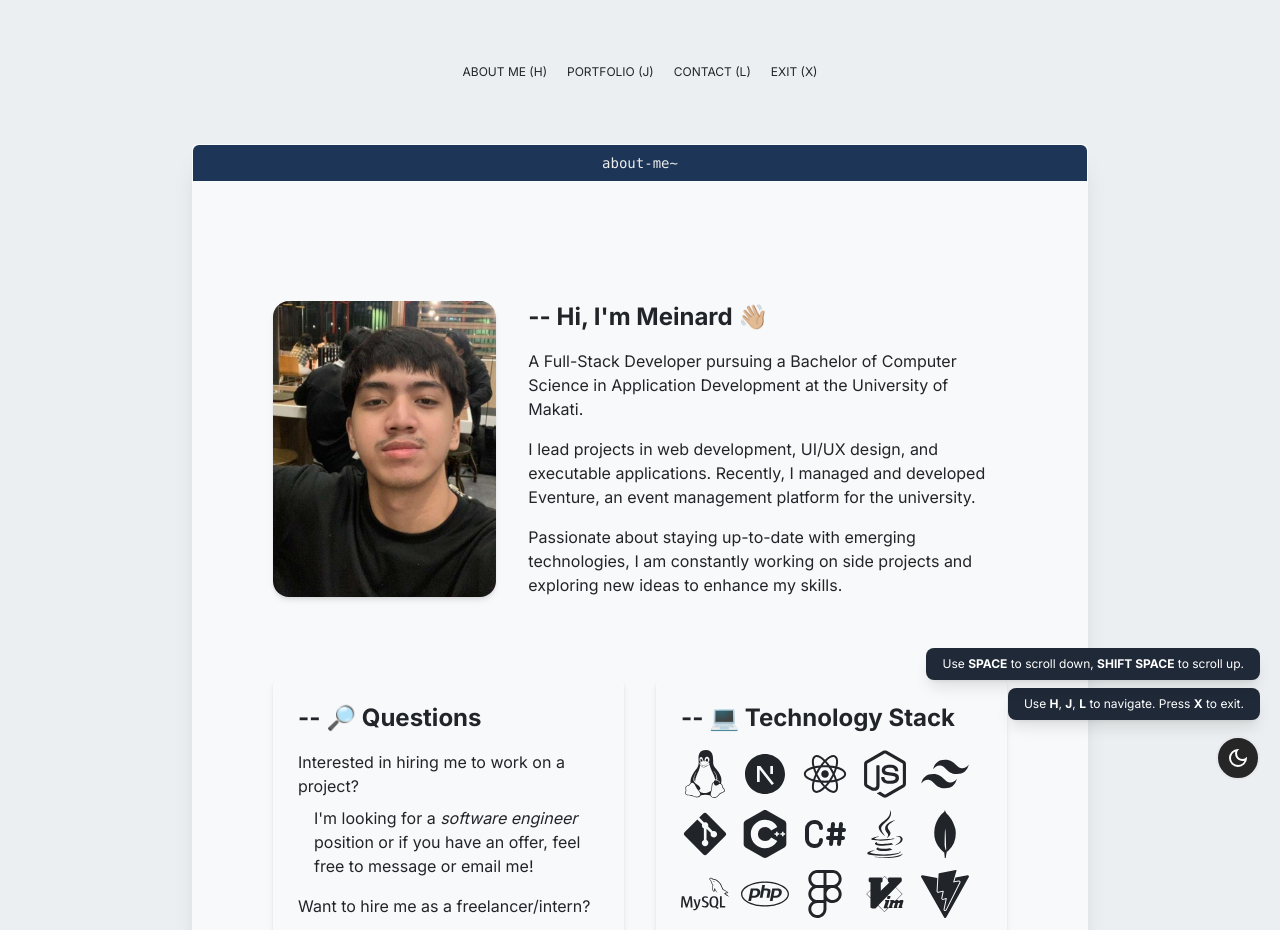
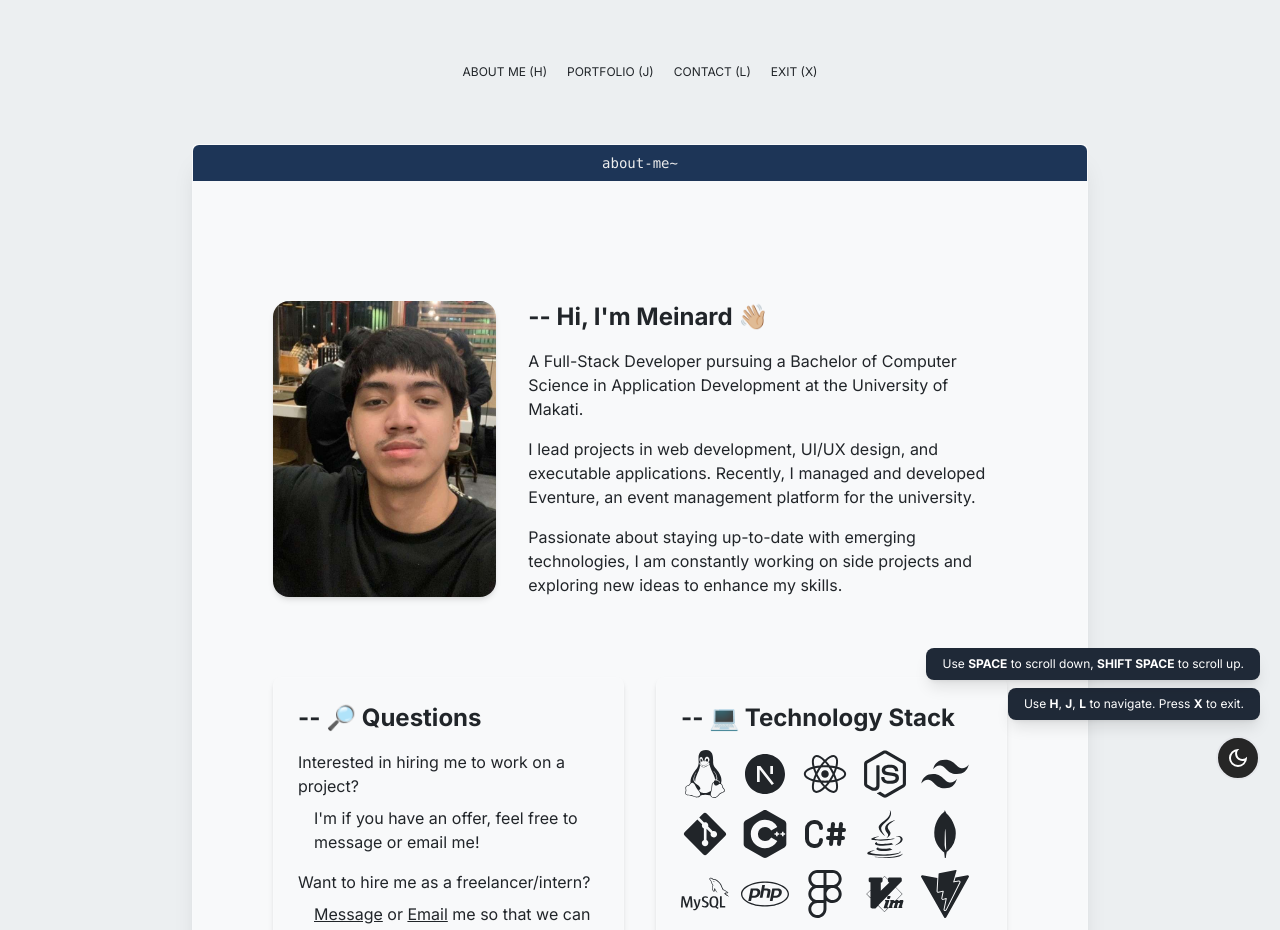
Before and after one commit to MeinardEdrei/Portfolio-Website, a Next.js app: page /About in a window 1280 px wide. Shown: the top 930 px of the page. Built offline with nearby package versions, Linux system fonts and the light colour scheme.

Commit message:
Changed minor details

```diff
--- a/app/About/page.js
+++ b/app/About/page.js
@@ -70,7 +70,7 @@ const AboutMePage = () => {
                     <div>
                       <h3 className="font-medium mb-2">Interested in hiring me to work on a project?</h3>
                       <p className="ml-4">
-                        I'm looking for a <span className="italic">software engineer</span> position or if you have an offer, feel free to message or email me!
+                        I'm  if you have an offer, feel free to message or email me!
                       </p>
                     </div>
 
```
